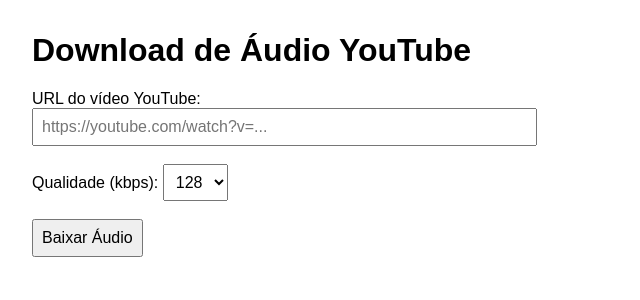
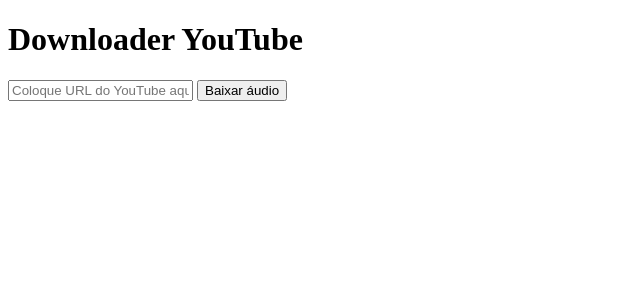
Before and after one commit to remotalogin/apitube, a Flask app: page / in a window 1280 px wide. Shown: the top 300 px of the page, without its empty margins (0-640 px from the left). Run offline with Flask 3, Linux system fonts and the light colour scheme.

Commit message:
Update index.html

```diff
--- a/templates/index.html
+++ b/templates/index.html
@@ -1,86 +1,32 @@
 <!DOCTYPE html>
-<html lang="pt-BR">
+<html>
 <head>
-  <meta charset="UTF-8" />
-  <title>Download de Áudio YouTube</title>
-  <style>
-    body {
-      font-family: Arial, sans-serif;
-      margin: 2rem;
-    }
-    input, button, select {
-      padding: 0.5rem;
-      font-size: 1rem;
-    }
-    #result {
-      margin-top: 1rem;
-      padding: 1rem;
-      border: 1px solid #ccc;
-      display: none;
-    }
-    a.download-link {
-      display: block;
-      margin-top: 0.5rem;
-      color: green;
-      font-weight: bold;
-    }
-  </style>
+  <title>Downloader YouTube</title>
 </head>
 <body>
-  <h1>Download de Áudio YouTube</h1>
-  <form id="download-form">
-    <label for="url">URL do vídeo YouTube:</label><br />
-    <input type="text" id="url" name="url" placeholder="https://youtube.com/watch?v=..." size="50" required />
-    <br /><br />
-    <label for="quality">Qualidade (kbps):</label>
-    <select id="quality" name="quality">
-      <option value="92">92</option>
-      <option value="128" selected>128</option>
-      <option value="256">256</option>
-      <option value="320">320</option>
-    </select>
-    <br /><br />
-    <button type="submit">Baixar Áudio</button>
-  </form>
-
-  <div id="result"></div>
+  <h1>Downloader YouTube</h1>
+  <input type="text" id="url" placeholder="Coloque URL do YouTube aqui" />
+  <button onclick="baixarAudio()">Baixar áudio</button>
 
   <script>
-    const form = document.getElementById('download-form');
-    const resultDiv = document.getElementById('result');
-
-    form.addEventListener('submit', async (e) => {
-      e.preventDefault();
-
-      resultDiv.style.display = 'none';
-      resultDiv.textContent = 'Processando...';
-
+    async function baixarAudio() {
       const url = document.getElementById('url').value;
-      const quality = document.getElementById('quality').value;
-
-      try {
-        const response = await fetch('/api/download_audio', {
-          method: 'POST',
-          headers: {
-            'Content-Type': 'application/json'
-          },
-          body: JSON.stringify({ url, quality: parseInt(quality) })
-        });
-
-        if (!response.ok) {
-          const error = await response.json();
-          resultDiv.textContent = 'Erro: ' + (error.error || 'Erro desconhecido');
-          resultDiv.style.color = 'red';
-          resultDiv.style.display = 'block';
-          return;
-        }
-
-        const data = await response.json();
-
-        let html = `<strong>Arquivo:</strong> ${data.filename}<br />`;
-        html += `<strong>Qualidade:</strong> ${data.quality}<br />`;
-
-        if (data.download_url) {
-          html += `<a href="${data.download_url}" class="download-link" target="_blank" download>Download direto do arquivo</a>`;
-        } else {
-          html += `<
+      if (!url) {
+        alert('Digite uma URL');
+        return;
+      }
+      const res = await fetch('/api/download_audio', {
+        method: 'POST',
+        headers: {'Content-Type': 'application/json'},
+        body: JSON.stringify({url: url, quality: 128})
+      });
+      const data = await res.json();
+      if (data.ok) {
+        alert('Download pronto: ' + data.filename + '\nURL: ' + data.download_url);
+      } else {
+        alert('Erro: ' + data.msg);
+      }
+    }
+  </script>
+</body>
+</html>
```
